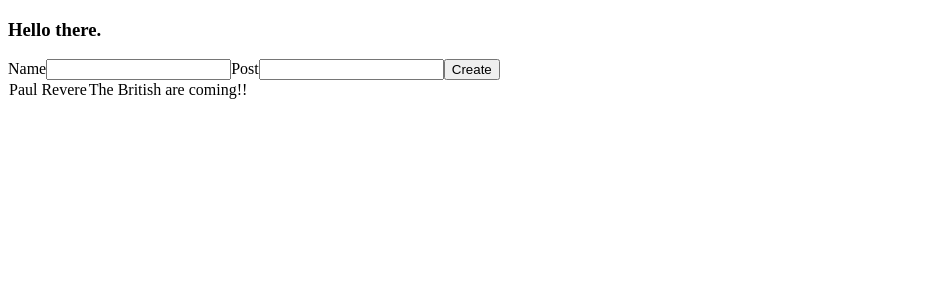
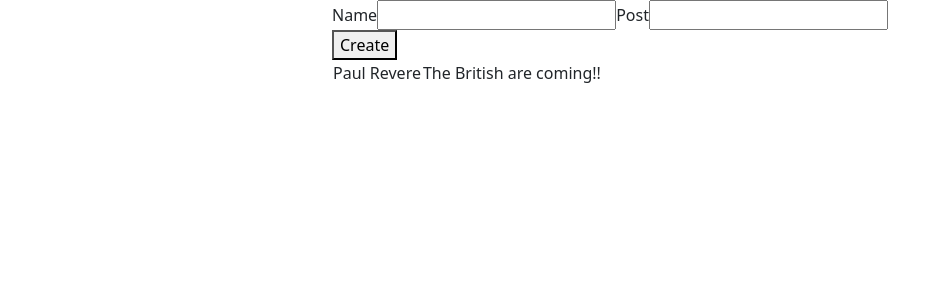
Before and after one commit to joecoxstrong/SocialFeed, a React (Create React App) app: page / in a window 1280 px wide. Shown: the top 300 px of the page, without its empty margins (0-943 px from the left). Built offline with nearby package versions, Linux system fonts and the light colour scheme.

Commit message:
Installed Bootstrap + divided the page into 3 parts in app.jsx in order to center the content on the browser window

```diff
--- a/package.json
+++ b/package.json
@@ -6,6 +6,7 @@
     "@testing-library/jest-dom": "^5.16.3",
     "@testing-library/react": "^12.1.4",
     "@testing-library/user-event": "^13.5.0",
+    "bootstrap": "^5.1.3",
     "react": "^18.0.0",
     "react-dom": "^18.0.0",
     "react-scripts": "5.0.0",
--- a/src/App.jsx
+++ b/src/App.jsx
@@ -14,11 +14,21 @@ function App() {
   }
 
   return (
-    <div>
-     <h3>Hello there.</h3>
-     <CreatePost addNewPostProperty = {addNewPost}/>
-     <DisplayPosts parentEntries = {entries} />
+    <div className='container-fluid'>
+      <div className='row'>
+        <div className='col-md-3'>
+
+        </div>
+        <div className='col-md-6'>
+          <CreatePost addNewPostProperty = {addNewPost}/>
+          <DisplayPosts parentEntries = {entries} />
+        </div>
+        <div className='col-md-3'>
+
+        </div>
+      </div>
     </div>
+
   );
 }
 
--- a/src/index.js
+++ b/src/index.js
@@ -1,7 +1,7 @@
 import React from 'react';
 import ReactDOM from 'react-dom';
-
 import App from './App';
+import 'bootstrap/dist/css/bootstrap.min.css';
 
 
 ReactDOM.render(
```
Also changed, not shown: 1 other file (tests, documents, lock files or other folders).
